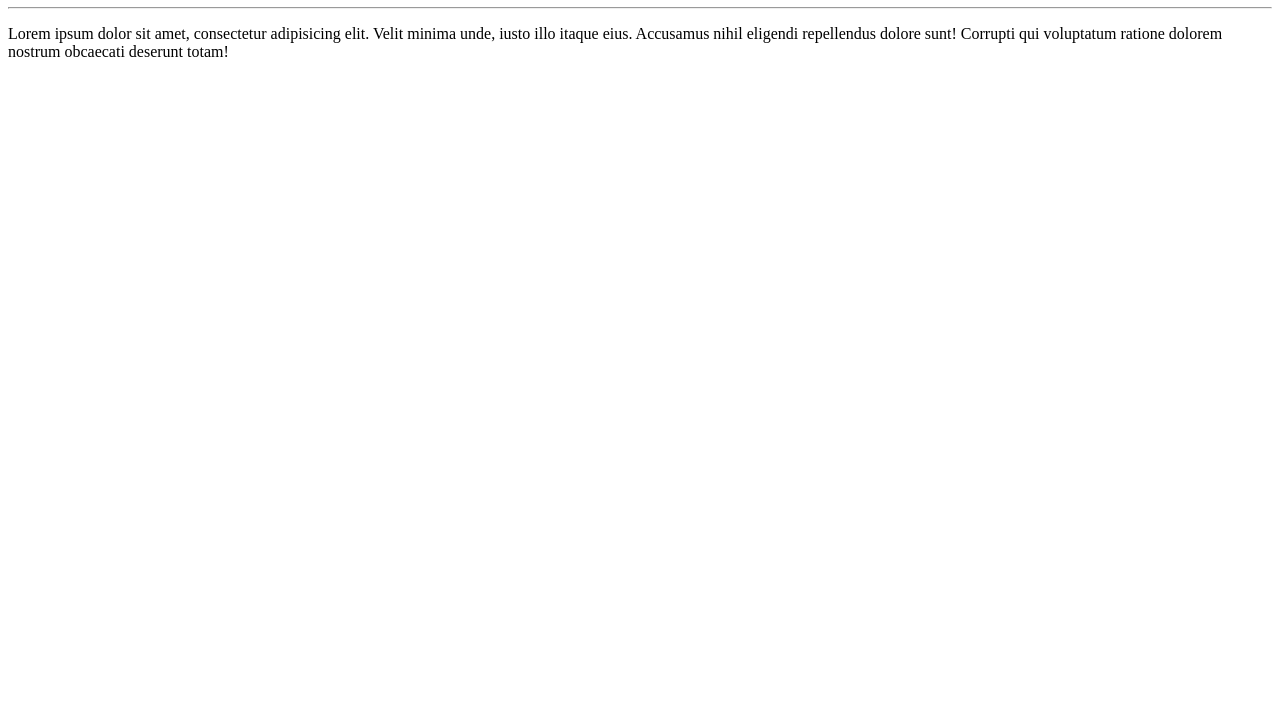
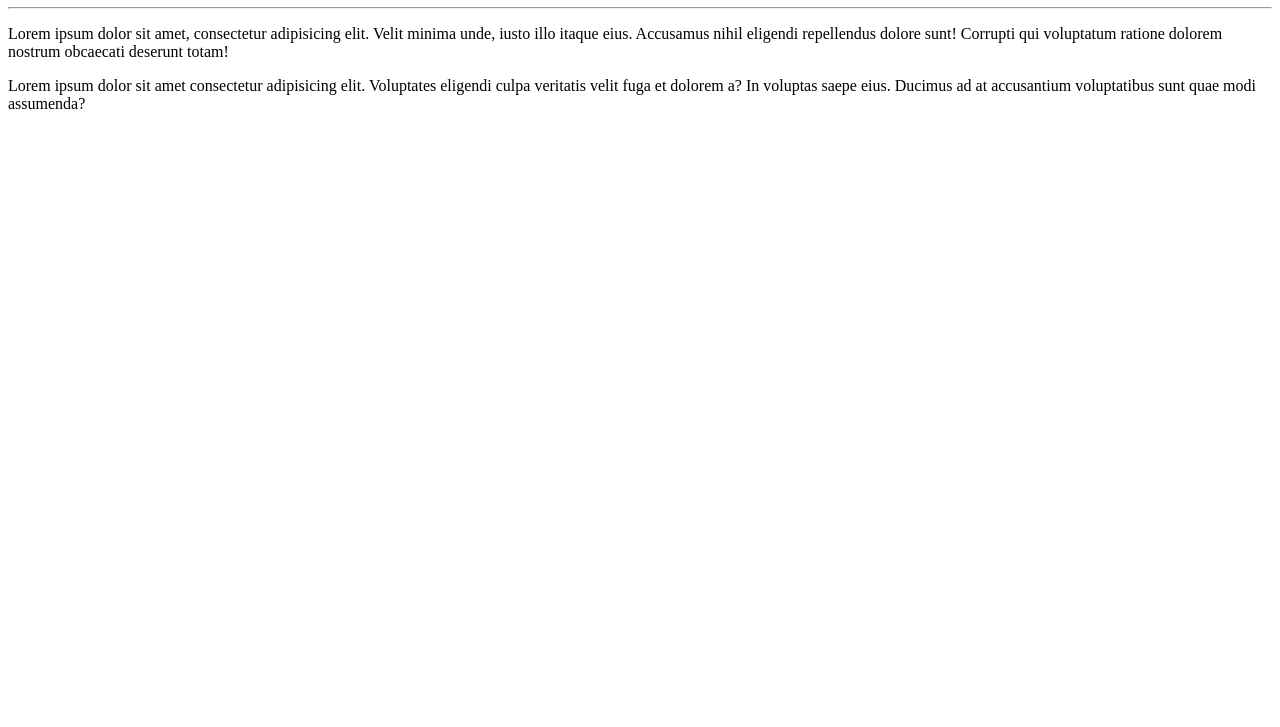
Before and after one commit to lucianoromero/Ola-Mundo, a plain HTML site: page site-exemplo/index.html in a window 1280 px wide. Shown: the part 73-800 px from the top of the page. Drawn offline with Linux system fonts and the light colour scheme.

Commit message:
adicionei um parágrafo

```diff
--- a/site-exemplo/index.html
+++ b/site-exemplo/index.html
@@ -13,6 +13,8 @@
     <p>Lorem ipsum dolor sit amet, consectetur adipisicing elit. Velit minima unde, iusto illo itaque eius. Accusamus
         nihil eligendi repellendus dolore sunt! Corrupti qui voluptatum ratione dolorem nostrum obcaecati deserunt
         totam!</p>
+    <p>Lorem ipsum dolor sit amet consectetur adipisicing elit. Voluptates eligendi culpa veritatis velit fuga et
+        dolorem a? In voluptas saepe eius. Ducimus ad at accusantium voluptatibus sunt quae modi assumenda?</p>
 </body>
 
 </html>
```
